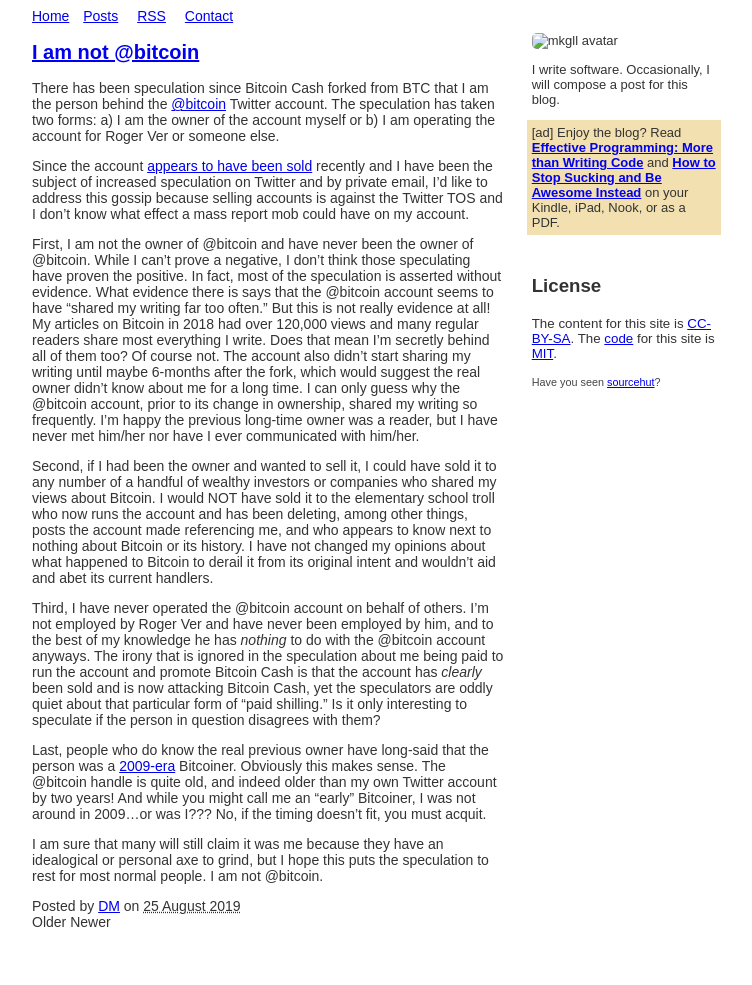
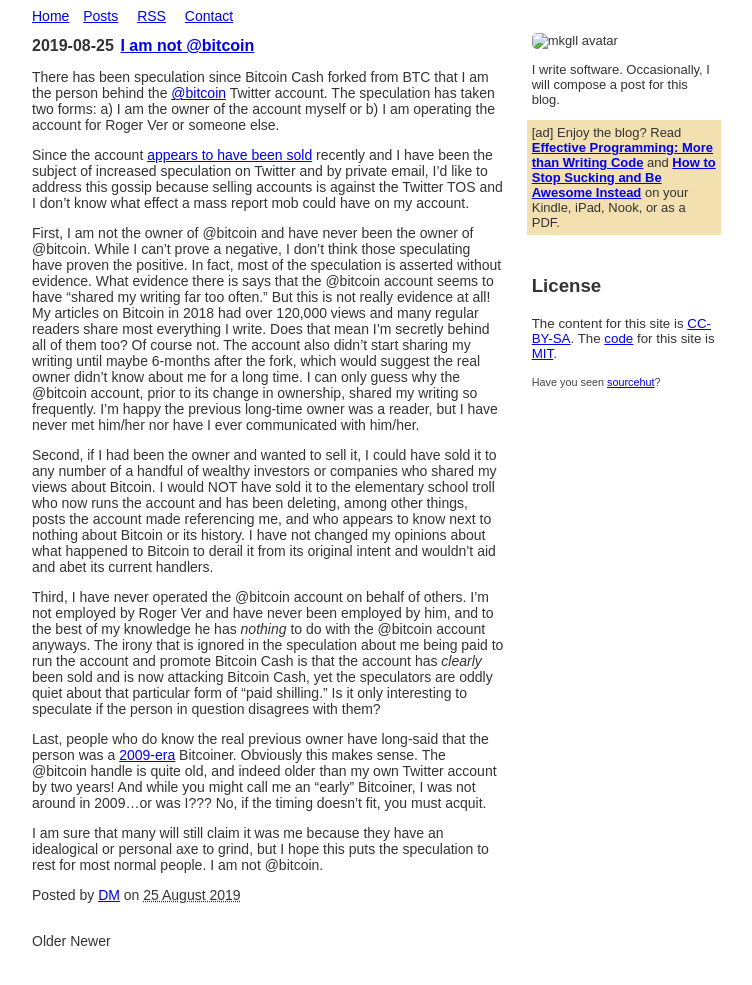
Before and after one commit to wakgill/drw4, a Jekyll site: the page built from index.html, in a window 1280 px wide. Shown: the whole page, without its empty margins (266-1018 px from the left). Built offline with Jekyll 4.4.1, drawn with Linux system fonts in a browser that asks for light colours; the list of posts is cut into pages by our own code.

Commit message:
Update index.html

```diff
--- a/index.html
+++ b/index.html
@@ -2,12 +2,11 @@
 layout: default
 title: Deryk's blog
 ---
-
-<div class="posts">
+<div class="post-stub">
   {% for post in paginator.posts %}
 <div id="entry" class="entry-asset asset hentry">
    <div class="asset-header">
-    <h2 class="asset-name entry-title">
+    <h2 class="asset-name entry-title"> <span class="date hidden-xs">{{ post.date | date: "%Y-%m-%d" }}    </span>
       <a href="{{ post.url }}">
         {{ post.title }}
       </a>
```
